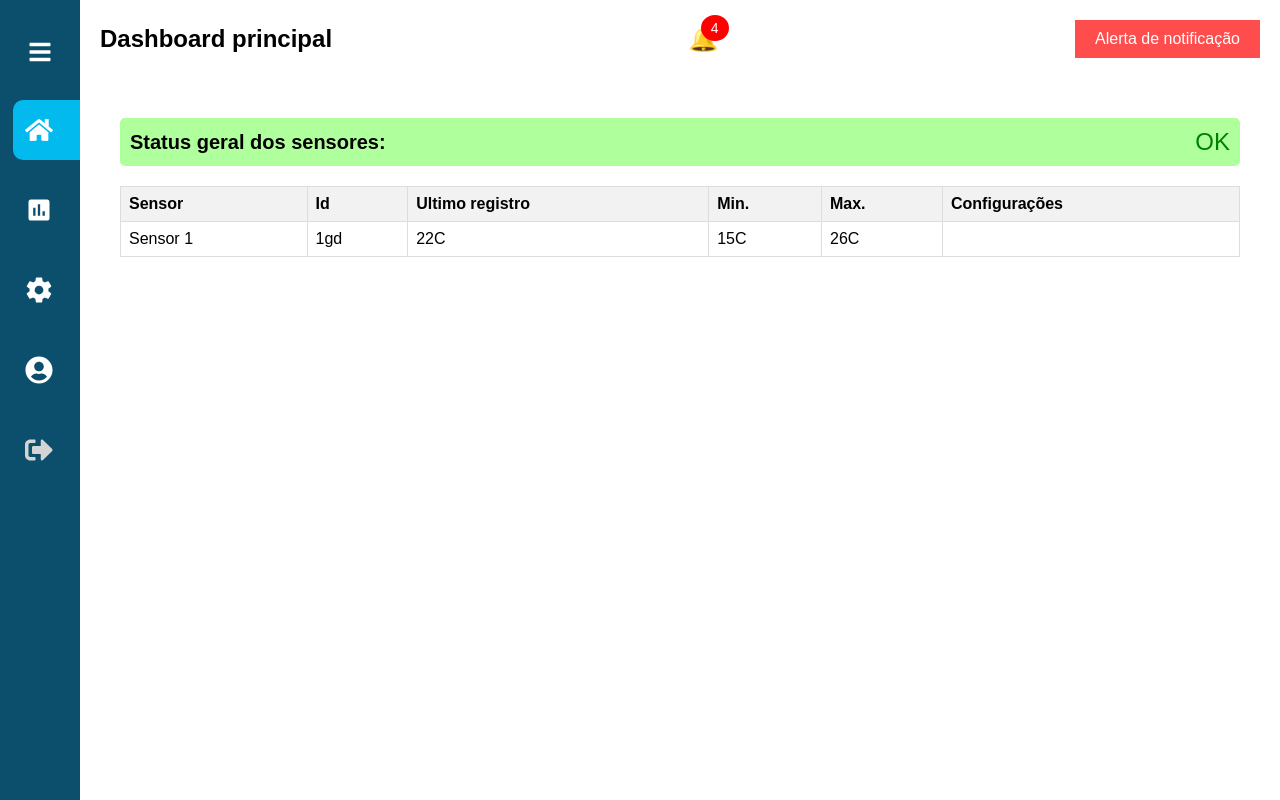
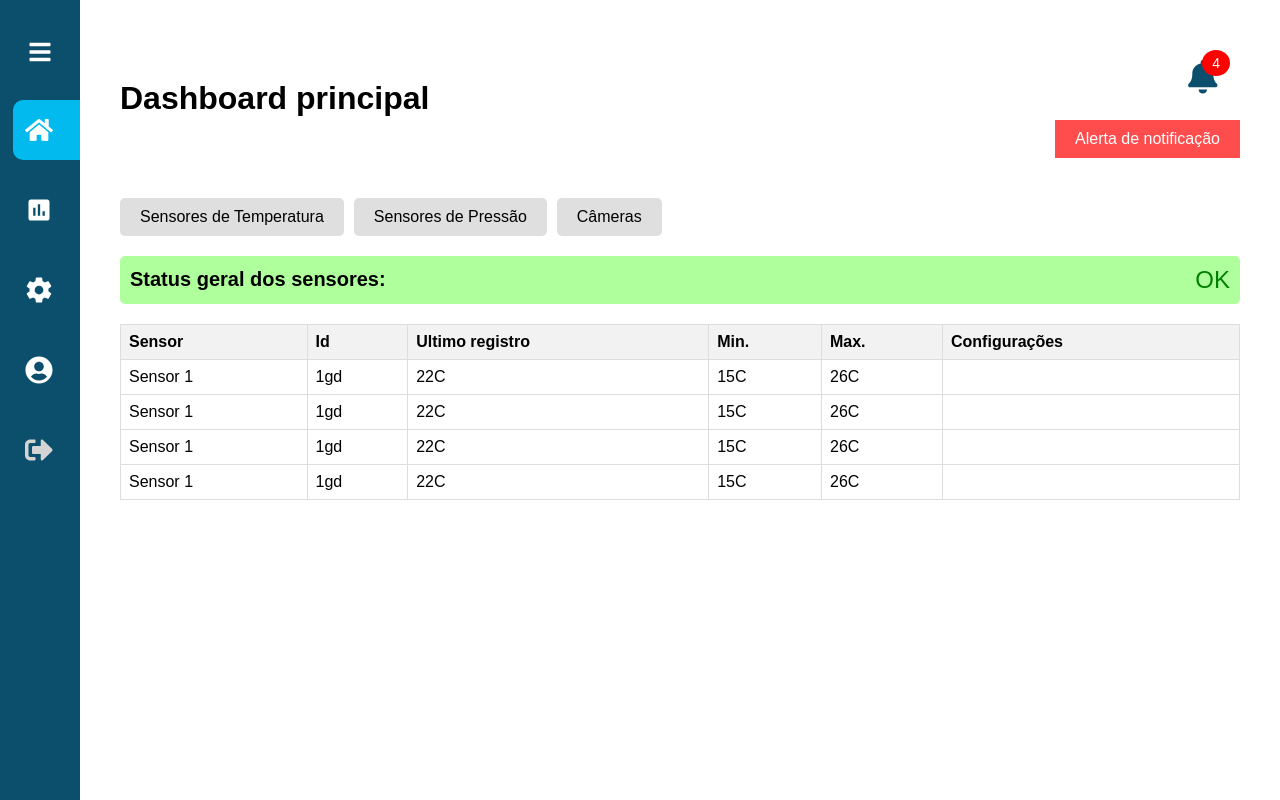
Before and after one commit to steflemos/Prevac, a React (Create React App) app: page /dashboard in a window 1280 px wide. Built offline with nearby package versions, Linux system fonts and the light colour scheme.

Commit message:
notificações

```diff
--- /dev/null
+++ b/src/Pages/Components/Alert/Alert.css
@@ -0,0 +1,102 @@
+.headerDashboard {
+    display: flex;
+    justify-content: space-between;
+    align-items: center;
+    padding: 20px;
+  }
+
+  .header-title {
+    font-size: 2em;
+  }
+
+  .notification-wrapper {
+    display: flex;
+    flex-direction: column;
+    align-items: flex-end;
+    position: relative;
+  }
+
+  .notification {
+    position: relative;
+    margin: 20px;
+  }
+
+  .notification-badge {
+    position: absolute;
+    top: -10px;
+    right: -10px;
+    background-color: red;
+    color: white;
+    border-radius: 50%;
+    padding: 5px 10px;
+    font-size: 14px;
+  }
+
+  .notification-button {
+    background: none;
+    border: none;
+    font-size: 24px;
+    cursor: pointer;
+  }
+
+  .notification-menu {
+    position: absolute;
+    top: 50px;
+    right: 0;
+    background: white;
+    border: 1px solid #ddd;
+    box-shadow: 0 2px 8px rgba(0, 0, 0, 0.15);
+    border-radius: 5px;
+    width: 300px;
+    max-height: 400px;
+    overflow-y: auto;
+    z-index: 1000;
+  }
+
+  .notification-header {
+    padding: 10px;
+    border-bottom: 1px solid #ddd;
+    display: flex;
+    justify-content: space-between;
+    align-items: center;
+  }
+
+  .notification-count {
+    background-color: red;
+    color: white;
+    border-radius: 50%;
+    padding: 5px 10px;
+    font-size: 14px;
+  }
+
+  .notification-list {
+    list-style: none;
+    padding: 0;
+    margin: 0;
+  }
+
+  .notification-item {
+    padding: 10px;
+    border-bottom: 1px solid #ddd;
+  }
+
+  .notification-item:last-child {
+    border-bottom: none;
+  }
+  .iconNotification{
+    font-size: 1.4em;
+    color: #0c4f6c;
+  }
+
+  .alert-button {
+    background-color: #ff4d4d;
+    border: none;
+    padding: 10px 20px;
+    color: white;
+    font-size: 16px;
+    cursor: pointer;
+  }
+
+  .alert-button:hover {
+    background-color: #ff1a1a;
+  }
--- /dev/null
+++ b/src/Pages/Components/Alert/Alert.js
@@ -0,0 +1,49 @@
+import { FaBell } from "react-icons/fa";
+import React, { useState } from 'react';
+import "./Alert.css"
+function Alert() {
+    const [isNotificationOpen, setIsNotificationOpen] = useState(false);
+
+    const toggleNotificationMenu = () => {
+      setIsNotificationOpen(!isNotificationOpen);
+    };
+    return (
+        <>
+        <header className="headerDashboard">
+            <h1 className="header-title">Dashboard principal</h1>
+            <div className="notification-wrapper">
+              <div className="notification">
+                <span className="notification-badge">4</span>
+                <button className="notification-button" onClick={toggleNotificationMenu}>
+                 <FaBell className='iconNotification'/>
+                </button>
+              </div>
+              {isNotificationOpen && (
+                <div className="notification-menu">
+                  <div className="notification-header">
+                    <h3>Notificações</h3>
+                    <span className="notification-count">4</span>
+                  </div>
+                  <ul className="notification-list">
+                    <li className="notification-item">Extintor próximo da validade.</li>
+                    <li className="notification-item">Formulário de incidente preenchido.</li>
+                    <li className="notification-item">Relatório de incidência pronto para análise.</li>
+                    <li className="notification-item">Relatório de incidência pronto para análise.</li>
+                    <li className="notification-item">Formulário de incidente preenchido.</li>
+                    <li className="notification-item">Formulário de incidente preenchido.</li>
+                    <li className="notification-item">Formulário de Taxa de Frequência de...</li>
+                    <li className="notification-item">Extintor próximo da validade.</li>
+                    <li className="notification-item">Relatório de incidência pronto para análise.</li>
+                    <li className="notification-item">Formulário de incidente preenchido.</li>
+                    <li className="notification-item">Formulário de incidente preenchido.</li>
+                  </ul>
+                </div>
+              )}
+              <button className="alert-button">Alerta de notificação</button>
+            </div>
+          </header>
+        </>
+    )
+}
+
+export default Alert;
--- a/src/Pages/Dashboard/Dashboard.js
+++ b/src/Pages/Dashboard/Dashboard.js
@@ -1,24 +1,22 @@
-import React from 'react';
+import React, {  } from 'react';
 import Navigation from '../../Pages/Components/Navigation/menuNav';
 import './dashboard.css';
+import Alert from '../Components/Alert/Alert';
 
 function Dashboard() {
+
   return (
     <>
       <Navigation />
       <div className="dashboard-container">
         <main className="main-content">
-          <header className="headerDashboard">
-            <h1 className="header-title">Dashboard principal</h1>
-            <div className="notification">
-              <span className="notification-badge">4</span>
-              <button className="notification-button">
-                <span role="img" aria-label="notification">🔔</span>
-              </button>
+      <Alert/>
+          <section className="sensor-status">
+            <div className="buttons-dashboard">
+              <button className='Button-sensors'>Sensores de Temperatura</button>
+              <button className='Button-sensors'>Sensores de Pressão</button>
+              <button className='Button-sensors'>Câmeras</button>
             </div>
-            <button className="alert-button">Alerta de notificação</button>
-          </header>
-          <section className="sensor-status">
             <div className="status-header">
               <h2 className="status-title">Status geral dos sensores:</h2>
               <span className="status-ok">OK</span>
@@ -43,7 +41,36 @@ function Dashboard() {
                   <td className="sensor-table-cell">26C</td>
                   <td className="sensor-table-cell"></td>
                 </tr>
-                {/* Outras linhas da tabela */}
+              </tbody>
+              <tbody>
+                <tr className="sensor-table-row">
+                  <td className="sensor-table-cell">Sensor 1</td>
+                  <td className="sensor-table-cell">1gd</td>
+                  <td className="sensor-table-cell">22C</td>
+                  <td className="sensor-table-cell">15C</td>
+                  <td className="sensor-table-cell">26C</td>
+                  <td className="sensor-table-cell"></td>
+                </tr>
+              </tbody>
+              <tbody>
+                <tr className="sensor-table-row">
+                  <td className="sensor-table-cell">Sensor 1</td>
+                  <td className="sensor-table-cell">1gd</td>
+                  <td className="sensor-table-cell">22C</td>
+                  <td className="sensor-table-cell">15C</td>
+                  <td className="sensor-table-cell">26C</td>
+                  <td className="sensor-table-cell"></td>
+                </tr>
+              </tbody>
+              <tbody>
+                <tr className="sensor-table-row">
+                  <td className="sensor-table-cell">Sensor 1</td>
+                  <td className="sensor-table-cell">1gd</td>
+                  <td className="sensor-table-cell">22C</td>
+                  <td className="sensor-table-cell">15C</td>
+                  <td className="sensor-table-cell">26C</td>
+                  <td className="sensor-table-cell"></td>
+                </tr>
               </tbody>
             </table>
           </section>
--- a/src/Pages/Dashboard/dashboard.css
+++ b/src/Pages/Dashboard/dashboard.css
@@ -1,7 +1,10 @@
+/* dashboard.css */
+
 .dashboard-container {
   display: flex;
-  transition: margin-left .5s; /* Transição para a margem */
+  transition: margin-left .5s;
 }
+
 .main-content {
   flex-grow: 1;
   padding: 20px;
@@ -10,61 +13,15 @@
   transition: margin-left .5s;
 }
 
-.menu-lateral.expandir ~ .dashboard-container {
+.menu-lateral.expandir ~ .dashboard-container .main-content {
   margin-left: 260px;
 }
 
-.headerDashboard {
-  display: flex;
-  justify-content: space-between;
-  align-items: center;
-  padding-bottom: 20px;
-}
-
-.header-title {
-  font-size: 24px;
-}
-
-.notification {
-  position: relative;
-}
-
-.notification-badge {
-  position: absolute;
-  top: -10px;
-  right: -10px;
-  background-color: red;
-  color: white;
-  border-radius: 50%;
-  padding: 5px 10px;
-  font-size: 14px;
-}
-
-.notification-button {
-  background: none;
-  border: none;
-  font-size: 24px;
-  cursor: pointer;
-}
-
-.alert-button {
-  background-color: #ff4d4d;
-  border: none;
-  padding: 10px 20px;
-  color: white;
-  font-size: 16px;
-  cursor: pointer;
-}
-
-.alert-button:hover {
-  background-color: #ff1a1a;
-}
 
 .sensor-status {
   background-color: white;
   padding: 20px;
   border-radius: 10px;
-  margin-top: 20px;
 }
 
 .status-header {
@@ -108,3 +65,23 @@
   padding: 8px;
   text-align: left;
 }
+
+.buttons-dashboard {
+  display: flex;
+  gap: 10px;
+  margin-bottom: 20px;
+}
+
+.Button-sensors {
+  padding: 10px 20px;
+  background-color: #dfdfdf;
+  font-size: 1em;
+  border: none;
+  border-radius: 5px;
+  cursor: pointer;
+}
+
+.Button-sensors:hover {
+  color: #fff;
+  background-color: #9b9b9b;
+}
```
